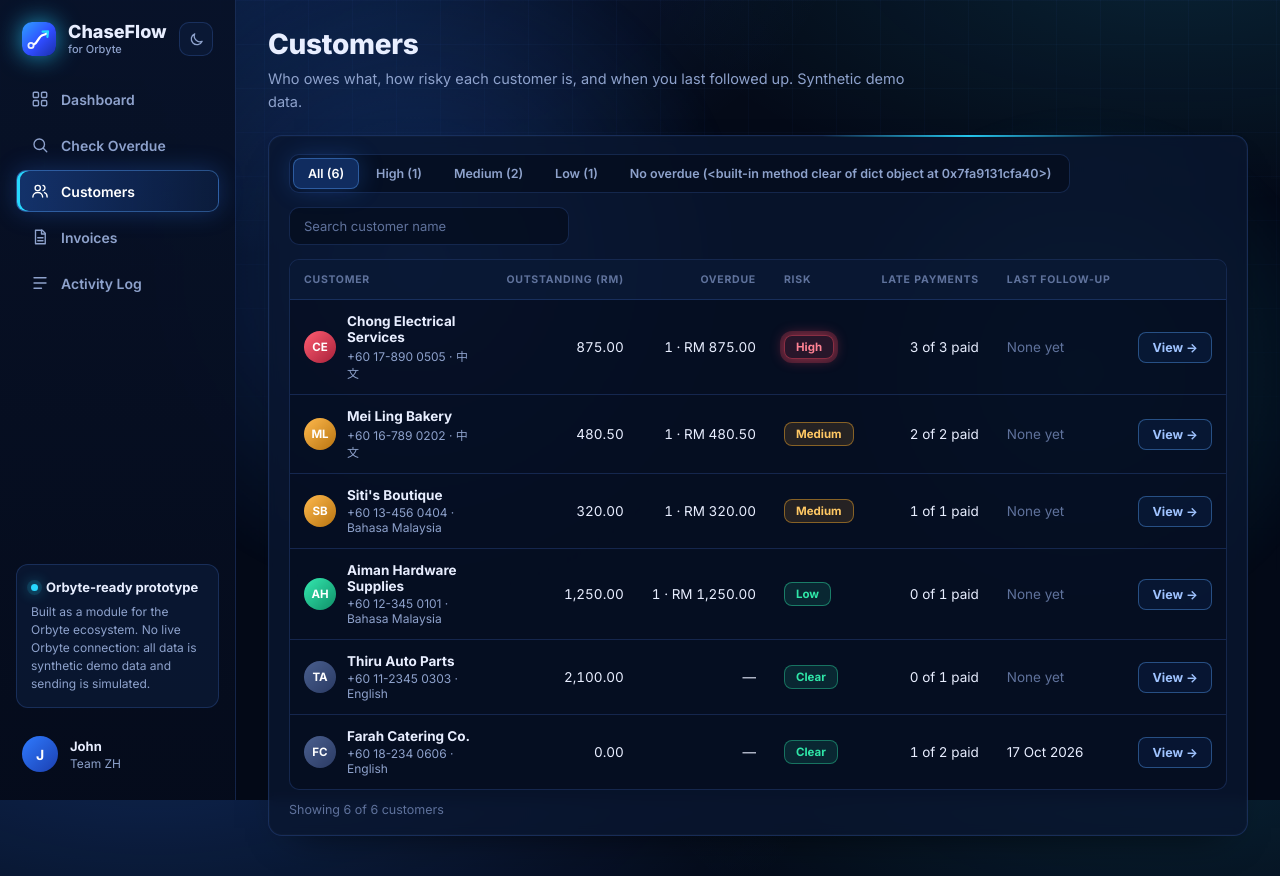
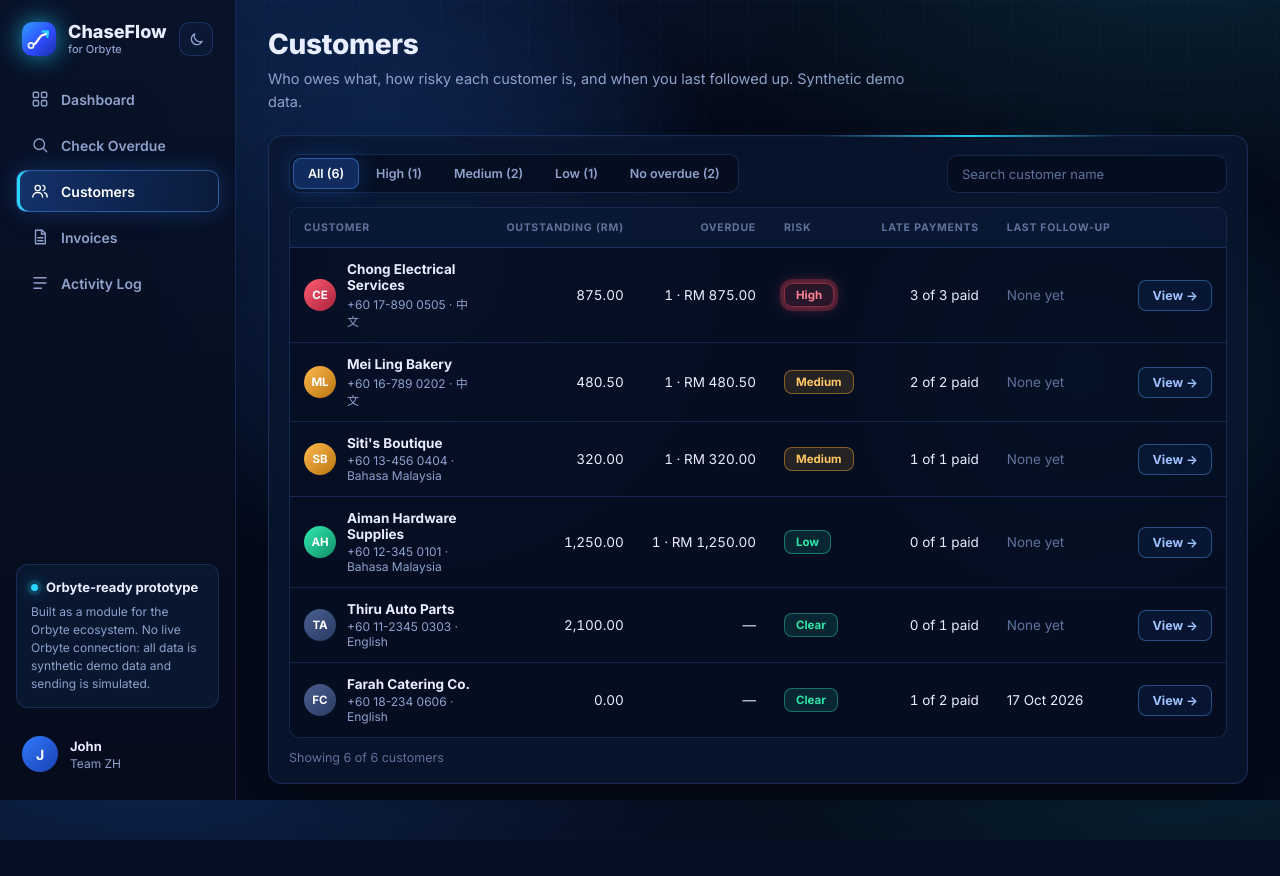
Before and after one commit to johnwong2403/chaseflow-orbyte, a Flask app: page /customers in a window 1280 px wide. Shown: the top 876 px of the page. After the commit the page ends 840 px from the top, so only its background shows below. Run offline with Flask 3, Linux system fonts and the light colour scheme.

Commit message:
Fix No overdue tab label showing a Python method on Customers page

```diff
--- a/templates/customers.html
+++ b/templates/customers.html
@@ -14,7 +14,7 @@
       <button type="button" class="tab" data-risk="high">High ({{ counts.high }})</button>
       <button type="button" class="tab" data-risk="medium">Medium ({{ counts.medium }})</button>
       <button type="button" class="tab" data-risk="low">Low ({{ counts.low }})</button>
-      <button type="button" class="tab" data-risk="clear">No overdue ({{ counts.clear }})</button>
+      <button type="button" class="tab" data-risk="clear">No overdue ({{ counts['clear'] }})</button>
     </div>
     <input type="search" id="search" class="search" placeholder="Search customer name" aria-label="Search customer name">
   </div>
```
